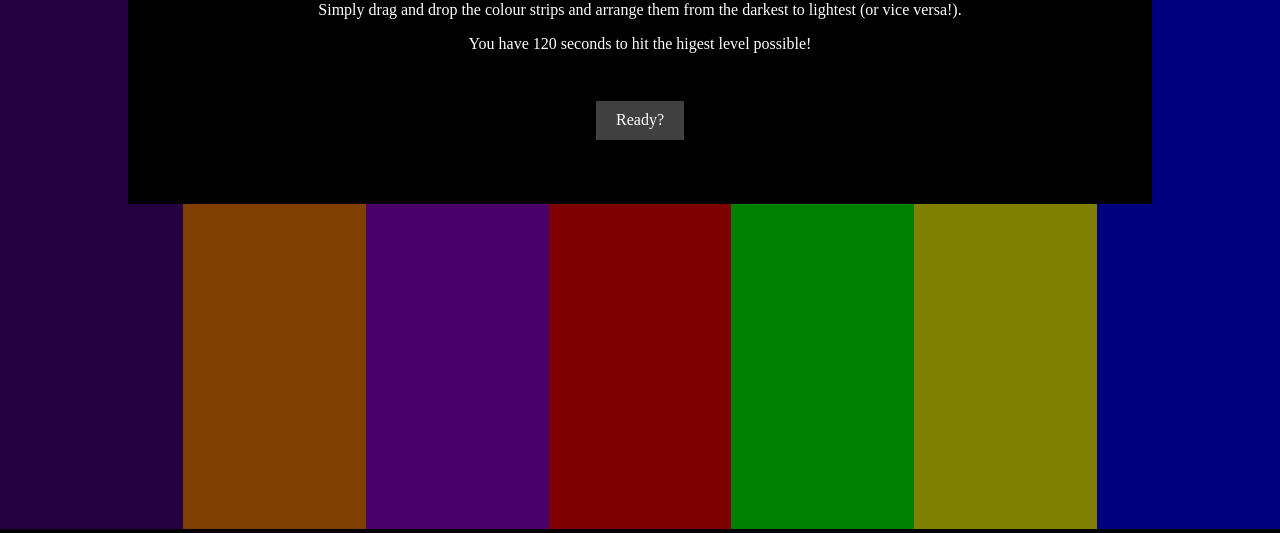
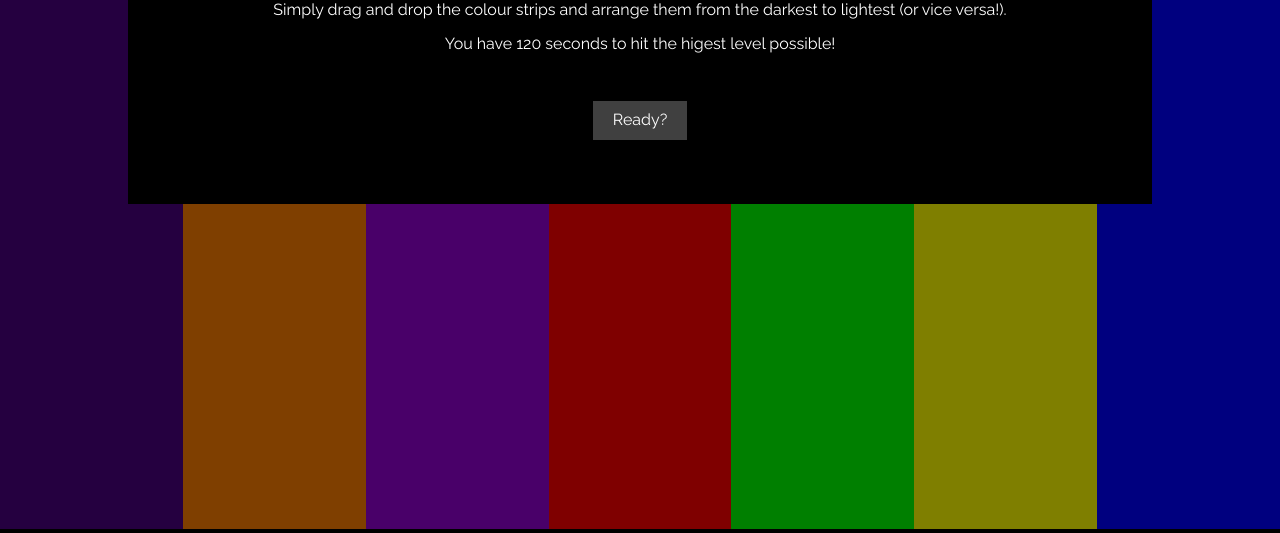
Before and after one commit to celinewsm/color-me-intrigued, a plain HTML site: page index.html in a window 1280 px wide. Shown: the part 271-804 px from the top of the page. Drawn offline with nearby package versions, Linux system fonts and the light colour scheme.

Commit message:
adding new font

```diff
--- a/index.html
+++ b/index.html
@@ -3,6 +3,7 @@
   <head>
     <meta charset="utf-8">
     <title>Color Me Intrigued</title>
+    <link href="https://fonts.googleapis.com/css?family=Raleway" rel="stylesheet">
     <link rel="stylesheet" href="style.css" />
     <link rel="stylesheet" href="https://cdnjs.cloudflare.com/ajax/libs/normalize/4.2.0/normalize.css" />
   </head>
--- a/style.css
+++ b/style.css
@@ -1,5 +1,6 @@
 body {
   background-color: black;
+  font-family: 'Raleway', sans-serif;
 }
 
 .header , .footer {
```
